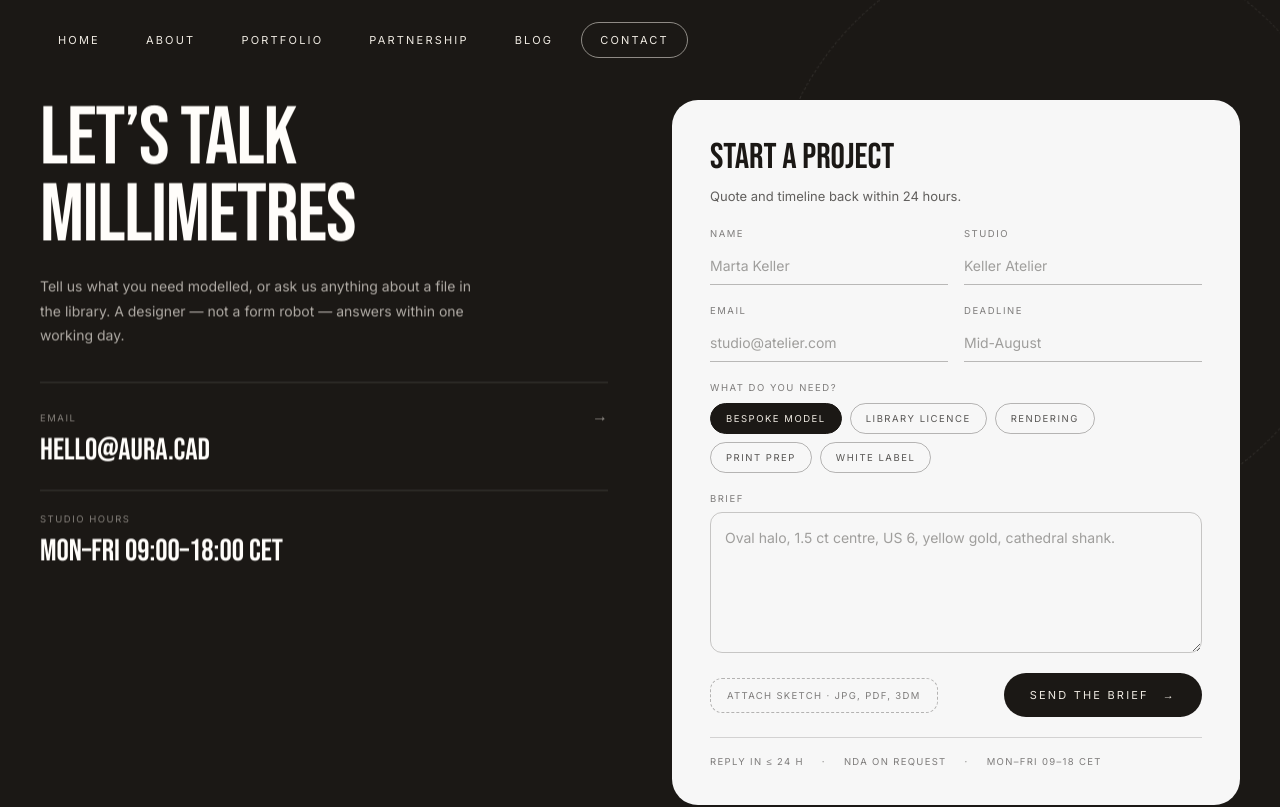
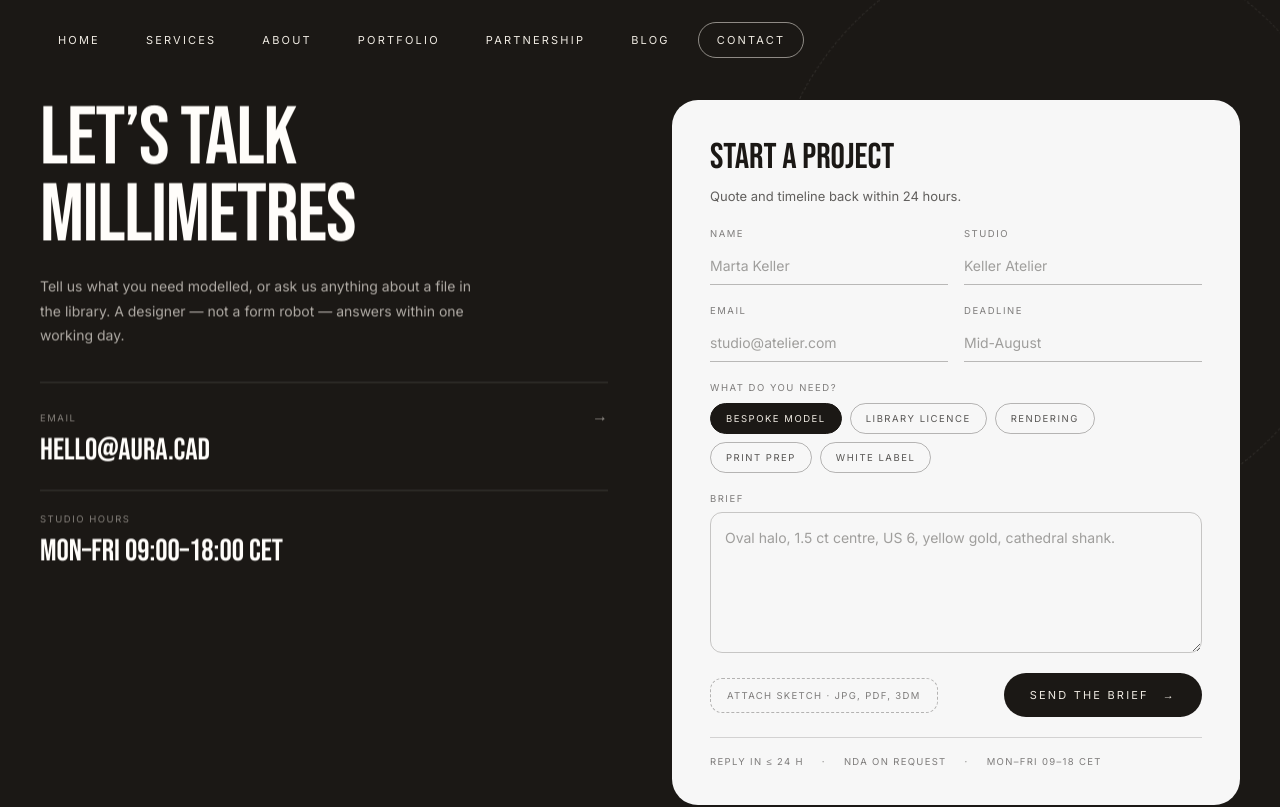
Before and after one commit to nornaj/aura-cad, a React (Vite) app: page /contact in a window 1280 px wide. Shown: the top 807 px of the page. Built offline with nearby package versions, Linux system fonts and the light colour scheme.

Commit message:
add Services button to nav (placeholder)

```diff
--- a/src/components/Header.tsx
+++ b/src/components/Header.tsx
@@ -3,6 +3,7 @@ import { Link, useLocation } from 'react-router-dom'
 
 const navItems = [
   { label: 'Home', path: '/' },
+  { label: 'Services', path: '#' },
   { label: 'About', path: '/about' },
   { label: 'Portfolio', path: '/portfolio' },
   { label: 'Partnership', path: '/partnership' },
```
